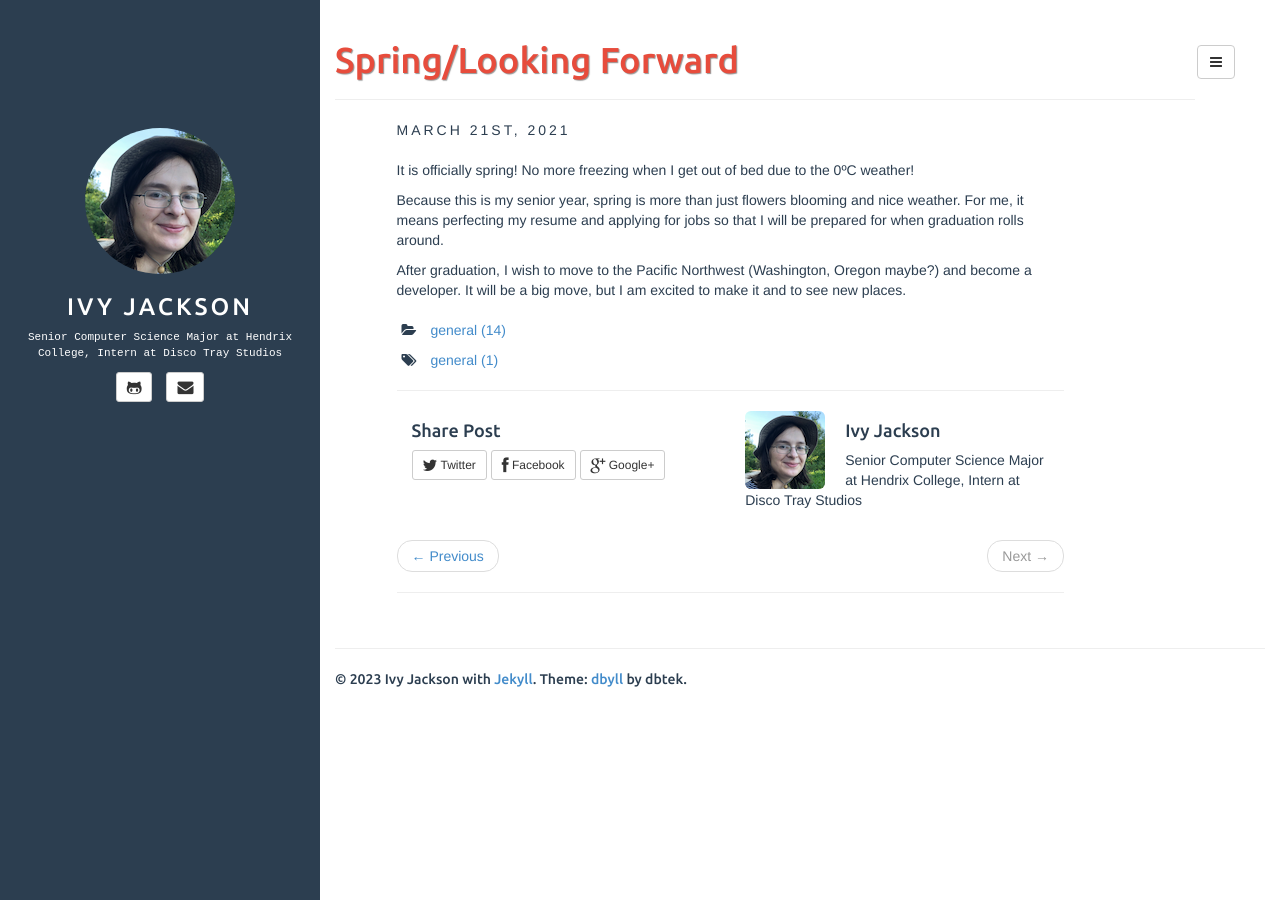
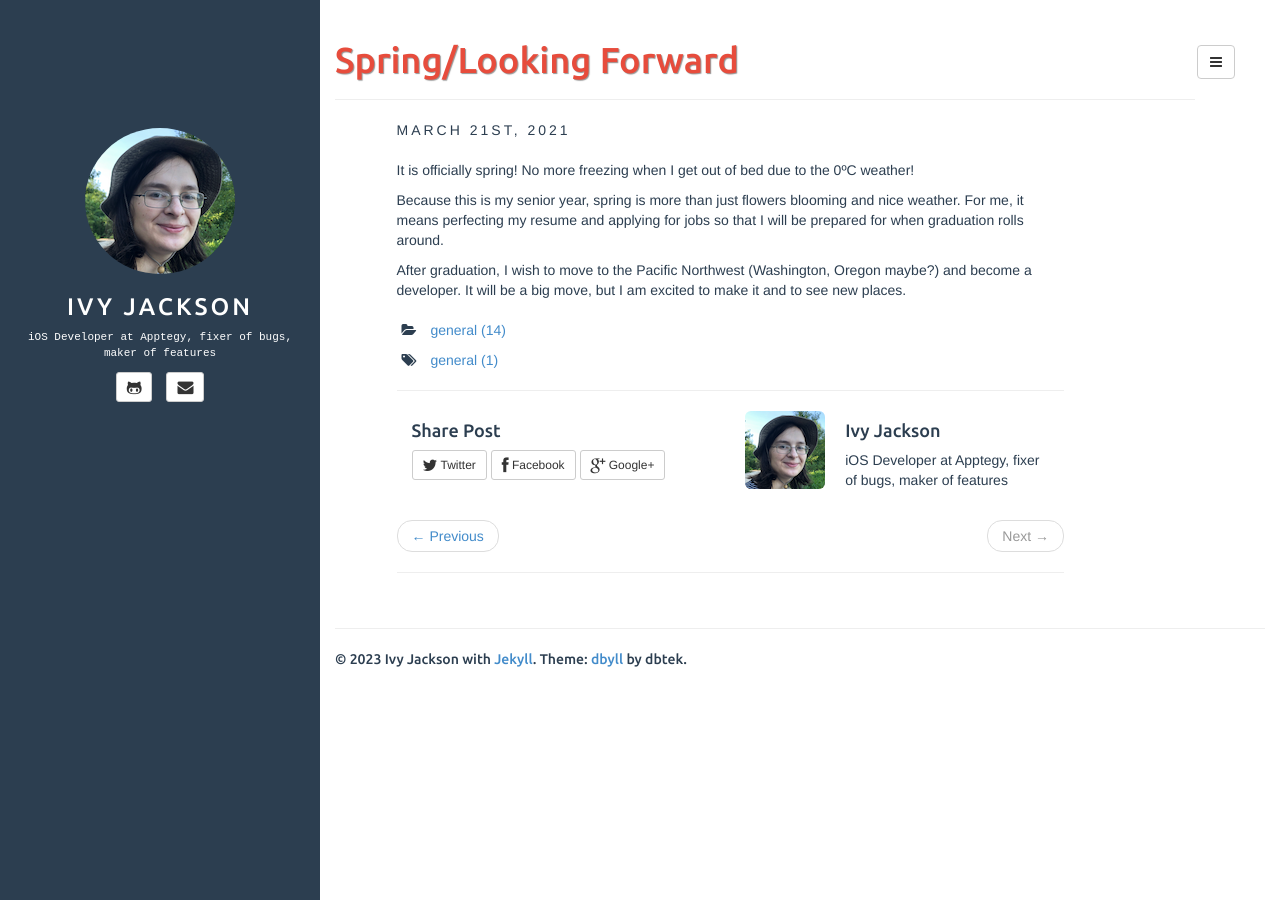
Before and after one commit to ivyjsgit/ivyjsgit.github.io, a Jekyll site: the page built from _posts/2021-03-21-looking-forward.md, in a window 1280 px wide. Built offline with Jekyll 4.4.1, drawn with Linux system fonts in a browser that asks for light colours; comment, search, counter and statistics services are not loaded.

Commit message:
Updated bio

```diff
--- a/_config.yml
+++ b/_config.yml
@@ -16,13 +16,13 @@ defaults:
     values:
       title: Ivy Jackson
 
-description: Senior Computer Science Student
+description: iOS Developer at Apptegy
 author:
   name: Ivy Jackson
   email: ivyjshdx@gmail.com
   github: ivyjsgit
   linkedin: ivy-jackson-381585177
-  bio: Senior Computer Science Major at Hendrix College, Intern at Disco Tray Studios
+  bio: iOS Developer at Apptegy, fixer of bugs, maker of features
 
 rss_path: feed.xml
 categories_path: categories.html
```
Also changed, not shown: Gemfile.lock.
